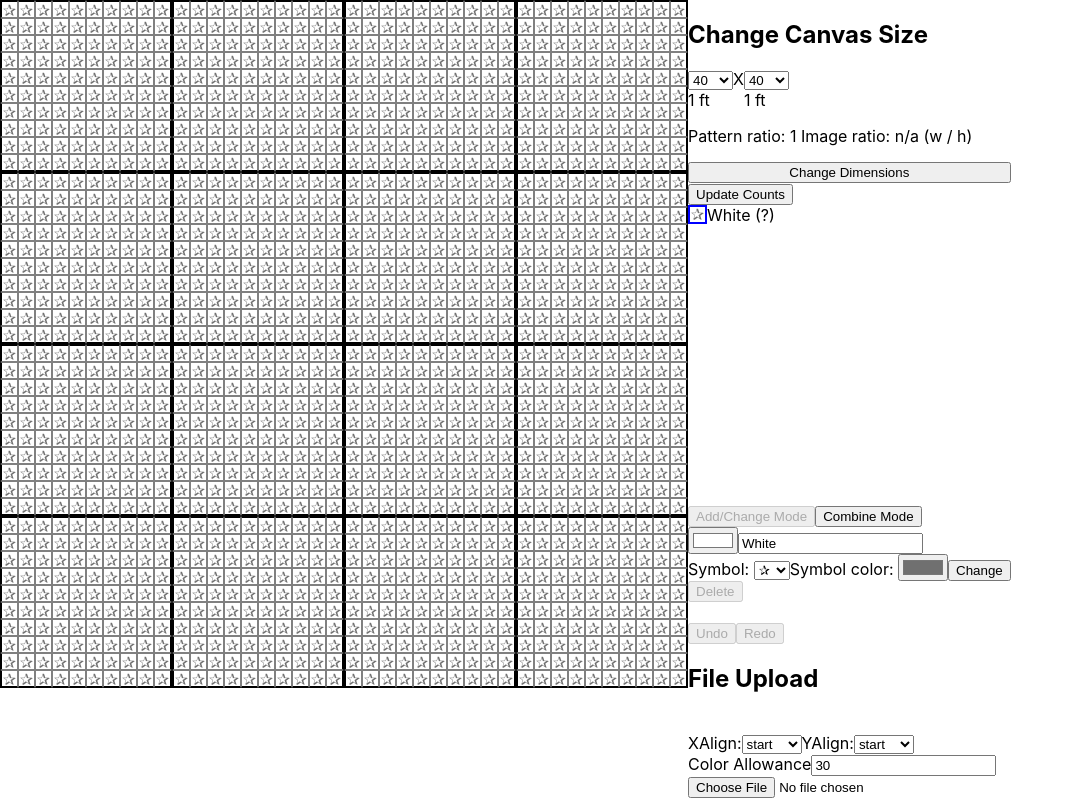
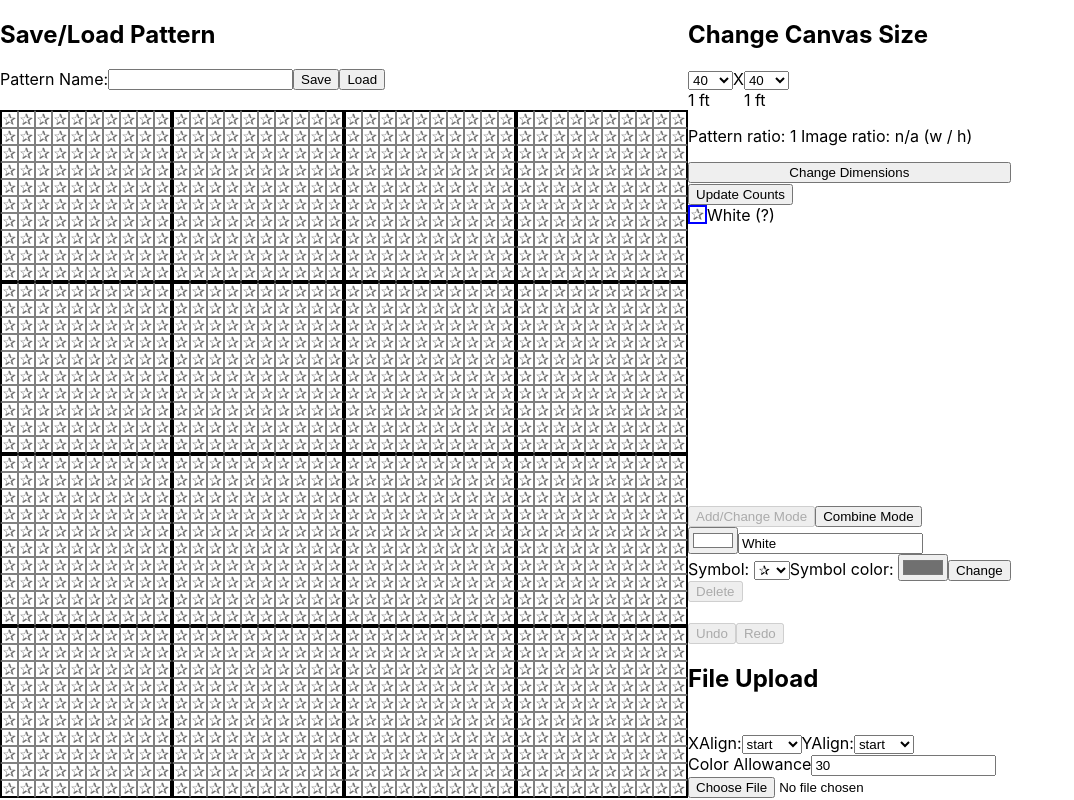
Before and after one commit to JohnsonHarleyR/latch-hook-pattern-maker, a React (Create React App) app: page / in a window 1280 px wide. Shown: the whole page, without its empty margins (0-1074 px from the left). Built offline with nearby package versions, Linux system fonts and the light colour scheme.

Commit message:
Added the ability to save and load patterns.

```diff
--- a/src/components/canvas/PatternCanvas.js
+++ b/src/components/canvas/PatternCanvas.js
@@ -2,6 +2,7 @@
 import "../../styles.css";
 import { PatternContext, createCell } from '../../PatternContext';
 import PatternCell from '../PatternCell';
+import SaveLoad from './SaveLoad';
 
 const PatternCanvas = () => {
     const {patternCells, setPatternCells, colorCells} = useContext(PatternContext);
@@ -73,7 +74,10 @@
 
     return(
         <div>
+            <SaveLoad />
+            <br></br>
             {canvasDisplay}
+
         </div>
     );
 }
--- /dev/null
+++ b/src/components/canvas/SaveLoad.js
@@ -0,0 +1,81 @@
+import React, { useContext, useRef, useState } from 'react';
+import { PatternContext } from '../../PatternContext';
+
+const SaveLoad = () => {
+
+    const {patternCells, colorCells, patternXLength, patternYLength,
+        unusedSymbols, setPatternCells, setColorCells,
+        setPatternXLength, setPatternYLength,  doMakeCopy, setDoMakeCopy,
+        setUnusedSymbols} = useContext(PatternContext);
+    const [errorMessage, setErrorMessage] = useState('');
+    const nameInput = useRef();
+
+    const getSaveString = () => {
+        let patternDetails = {
+            pattern: patternCells,
+            color: colorCells,
+            yLength: patternYLength,
+            xLength: patternXLength,
+            symbols: unusedSymbols
+        };
+        return JSON.stringify(patternDetails);
+    }
+
+    const loadFronString = (jsonString) => {
+        let newState = JSON.parse(jsonString);
+        setPatternXLength(newState.xLength);
+        setPatternYLength(newState.yLength);
+        setUnusedSymbols(newState.symbols);
+        setColorCells(newState.color);
+        setPatternCells(newState.pattern);
+    }
+
+    const savePattern = () => {
+        console.log(nameInput.current.value);
+        if (nameInput.current.value.trim() === '') {
+            setErrorMessage('Please give a pattern name.');
+        } else {
+            setErrorMessage('');
+            let patternName = nameInput.current.value.trim().toLowerCase();
+            let jsonString = getSaveString();
+            localStorage.setItem(patternName, jsonString);
+            setErrorMessage('Pattern saved!');
+        }
+    }
+
+    const loadPattern = () => {
+        if (nameInput.current.value.trim() === '') {
+            setErrorMessage('Please enter the pattern name.');
+        } else {
+            setErrorMessage('');
+            let patternName = nameInput.current.value.trim().toLowerCase();
+            let patternString = localStorage.getItem(patternName);
+
+            if (patternString === null) {
+                setErrorMessage("There is no pattern saved with that name.");
+            } else {
+                loadFronString(patternString);
+                setErrorMessage('Pattern loaded!');
+            }
+        }
+    }
+
+    const resetMessage = () => {
+        setErrorMessage('');
+    }
+
+    return (
+        <div style={{display: 'flex', flexDirection: "column"}}>
+            <h2>Save/Load Pattern</h2>
+            <div style={{display: 'flex'}}>
+                Pattern Name: <input type="text" ref={nameInput} onChange={resetMessage}/>
+                <button onClick={savePattern}>Save</button>
+            <button onClick={loadPattern}>Load</button>
+
+            </div>
+            {errorMessage}
+        </div>
+    );
+}
+
+export default SaveLoad;
--- a/src/components/controls/SizeChanger.js
+++ b/src/components/controls/SizeChanger.js
@@ -7,7 +7,7 @@
 
 const SizeChanger = () => {
     const {setPatternXLength, setPatternYLength,
-        image} = useContext(PatternContext);
+        patternXLength, patternYLength, image} = useContext(PatternContext);
     const [xLengthSelect, setXLengthSelect] = useState(40);
     const [yLengthSelect, setYLengthSelect] = useState(40);
     const [patternRatio, setPatternRatio] = useState("n/a");
@@ -39,9 +39,9 @@
         <FlexCol>
             <h2>Change Canvas Size</h2>
             <Flex>
-                <SizeSelect key={"xSize"} setFunction={setXLengthSelect} keyStart={"x"} />
+                <SizeSelect key={"xSize"} setFunction={setXLengthSelect} keyStart={"x"} checkValue={patternXLength} />
                 <span> X </span>
-                <SizeSelect key={"ySize"} setFunction={setYLengthSelect} keyStart={"y"} />
+                <SizeSelect key={"ySize"} setFunction={setYLengthSelect} keyStart={"y"} checkValue={patternYLength} />
             </Flex>
             <p>
                 Pattern ratio: {patternRatio} Image ratio: {imageRatio} (w / h)
--- a/src/components/controls/SizeSelect.js
+++ b/src/components/controls/SizeSelect.js
@@ -1,19 +1,32 @@
-import React, { useState } from 'react';
+import React, { useState, useContext, useEffect, useRef } from 'react';
+import { PatternContext } from '../../PatternContext';
 
-const SizeSelect = ({setFunction, keyStart}) => {
+const SizeSelect = ({setFunction, keyStart, checkValue}) => {
 
     const [feet, setFeet] = useState(1);
     const [options, setOption] = useState(getOptions);
+    const [isSetting, setIsSetting] = useState(false);
+    const selectRef = useRef();
 
-    const changeLength = (e) => {
-        let newLength = e.target.value;
+    const changeLength = () => {
+        let newLength = selectRef.current.value;
         setFeet(getFeet(newLength));
+        setIsSetting(true);
         setFunction(newLength);
     }
 
+    useEffect(() => {
+        if (!isSetting) {
+            selectRef.current.value = checkValue;
+            setFeet(getFeet(checkValue));
+        } else {
+            setIsSetting(false);
+        }
+    }, [checkValue]);
+
     return (
         <div>
-            <select onChange={changeLength}>
+            <select onChange={changeLength} ref={selectRef}>
                 {options.map((option => {
                     return (<option key={`${keyStart}${option.value}`} value={option.value}>{option.label}</option>)
                 }))}
```
